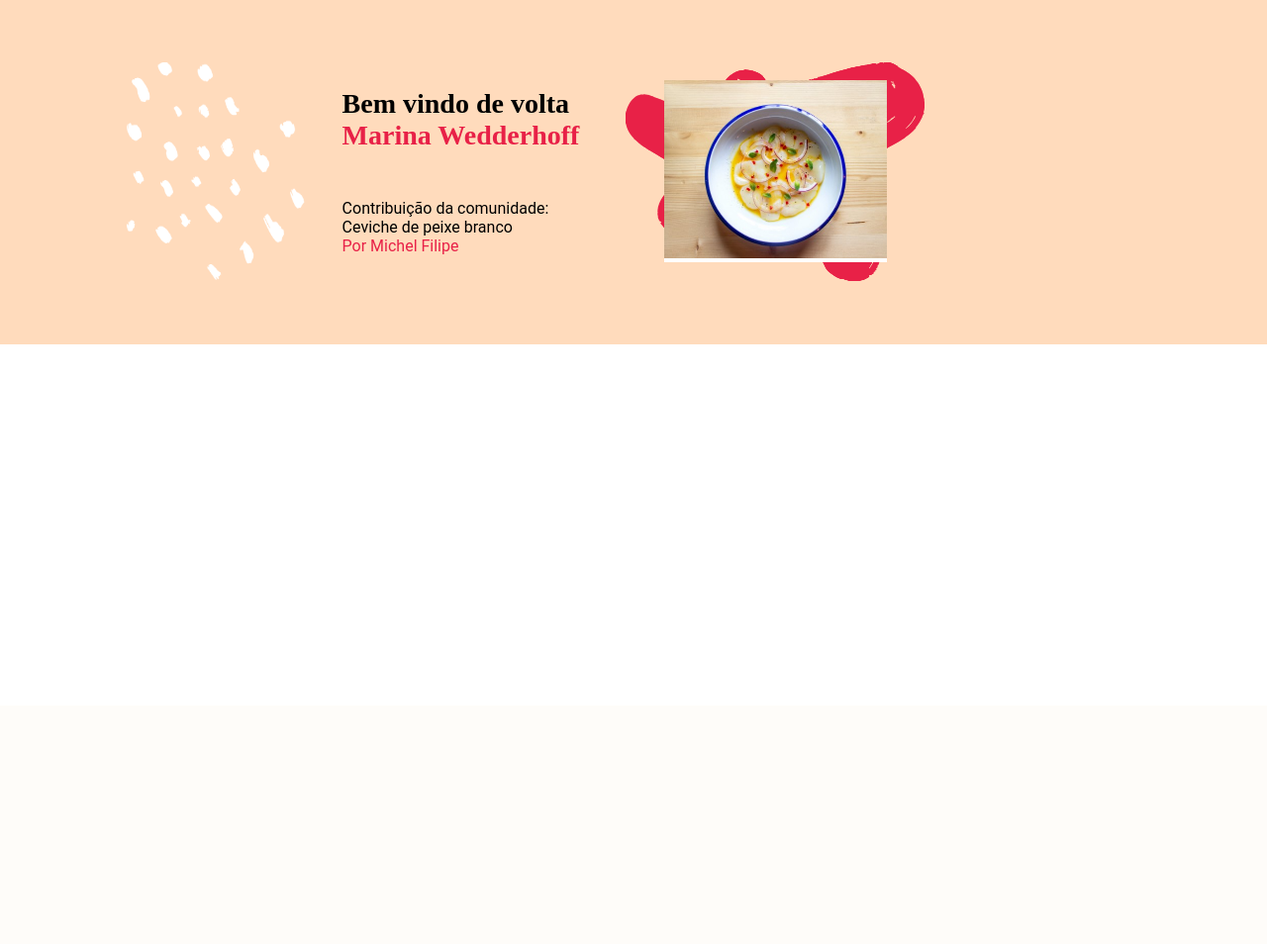
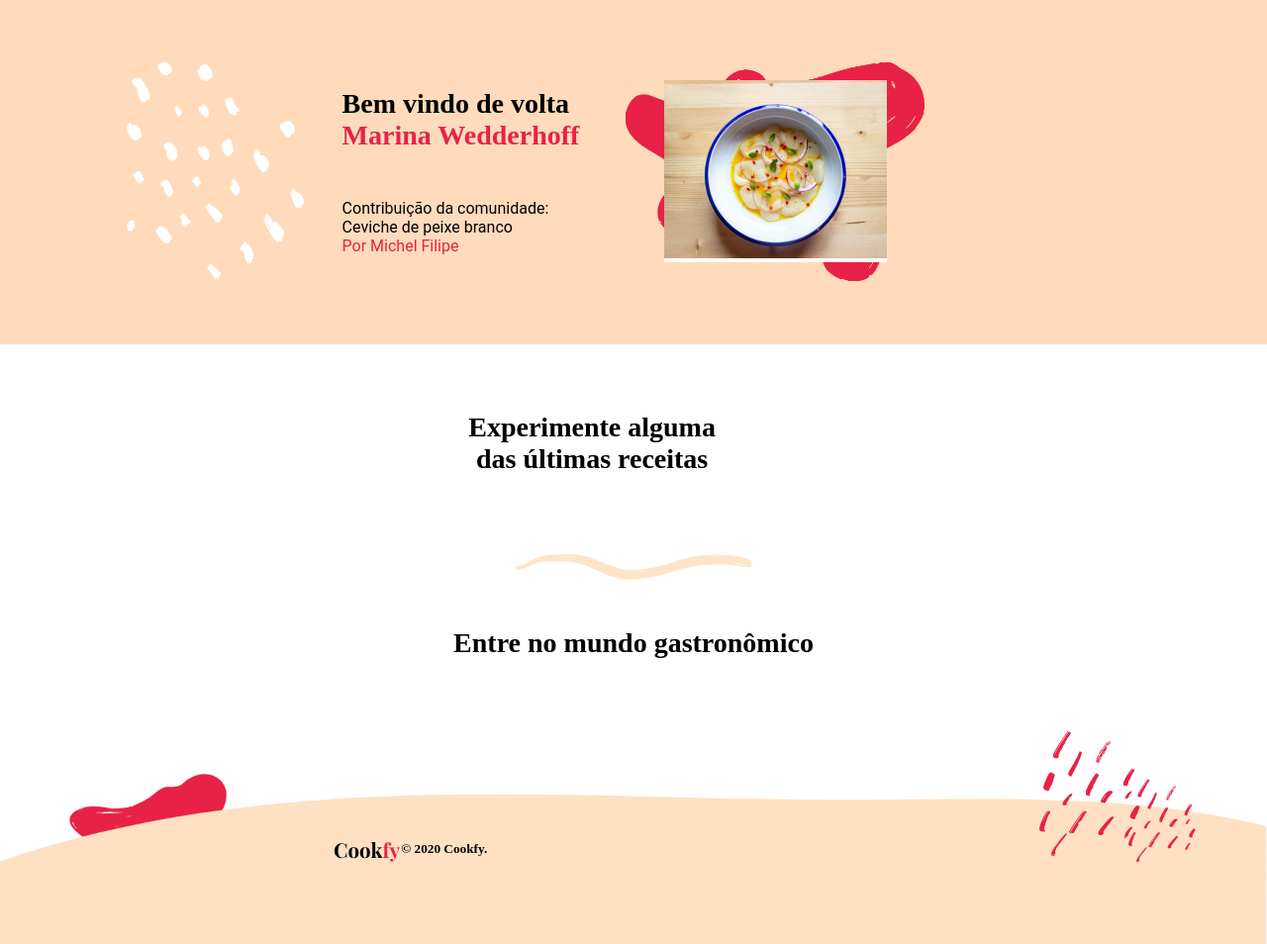
Before and after one commit to daniso123/CELERO, a PHP site: page / in a window 1280 px wide. Shown: the part 87-1041 px from the top of the page at 99% size. Before the commit the page ends 435 px from the top, so only its background shows below. Run offline with PHP 8.4, Linux system fonts and the light colour scheme.

Commit message:
Creating menu scope

```diff
--- a/Desafio-celero/css/index.css
+++ b/Desafio-celero/css/index.css
@@ -21,7 +21,7 @@
 }
 
 
-/*--------------HEADER-------------------*/
+/**********************HEADER******************/
 
 #header,
 #main {
@@ -74,7 +74,7 @@
 }
 
 
-/* ---------------------------------- MAIN ----------------------------------*/
+/* ********************** MAIN **************************/
 
 #main {
     padding-top: 4rem;
@@ -155,3 +155,84 @@
     background-color: white;
     text-decoration: none;
 }
+
+/************************ARTICLE*************************/
+
+#latest-recipes {
+    padding: 4rem;
+
+}
+
+#latest-recipes h1{
+    text-align: center;
+    width: 272px;
+    height: 80px;
+    margin: 4.5px 1px 0 270.1px;
+
+
+}
+
+#decoration-between-sections{
+    display: flex;
+    justify-content: center;
+    align-items: center;
+}
+
+/* ************************ FOOTER******************************/
+#footer {
+    background-image: url(../img/Rodapé@2x.png);
+    background-repeat: no-repeat;
+    background-size: cover;
+    min-height: 122px;
+    padding: 5rem;
+    position: relative;
+}
+
+.footer {
+    display: flex;
+    justify-content: space-around;
+}
+
+.footer-left{
+    display: flex;
+    align-items: center;
+}
+
+
+.footer-right{
+    display: flex;
+    align-items: center;
+}
+
+.footer-right a{
+    color: white;
+    transition: 400ms;
+    font-size: 2rem;
+    margin: 1rem;
+}
+
+.footer-right a:hover{
+    color: var(--active-link-color);
+    transition: 400ms;
+}
+.Icon {
+    width: 14.5px;
+    height: 14.5px;
+    margin: 0 17.5px 0 0;
+    background-color: var(--white);
+  }
+
+#footer-decoration{
+    position: absolute;
+    bottom: 46%;
+    right: 10%
+}
+
+/* *************************** SECTION *****************************/
+#filter-recipes {
+    padding: 3rem;
+}
+
+#filter-recipes h1{
+    text-align: center;
+}
--- a/Desafio-celero/index.html
+++ b/Desafio-celero/index.html
@@ -37,17 +37,40 @@
             </div>
             <div id="main-right">
                 <a href="#"> <img class="prato-main" src="img/ceviche.jpg" alt="Foto de um prato de Ceviche">
-                    <div id="link-main">
-                        <img onmouseover=" showDescription ()" src="img/Seta_direita@2x.png" alt=""> Ver foto
-                    </div>
+
                 </a>
             </div>
         </div>
     </main>
+    <article id="latest-recipes" class="container-grid">
+        <h1 class="h1"> Experimente alguma das últimas receitas</h1>
+    </article>
+    <div id="decoration-between-sections">
+        <img  src="img/Elemento_5@3x.png" alt="">
+    </div>
+    <section id="filter-recipes" class="container-grid">
+        <h1 class="h1"> Entre no mundo gastronômico</h1>
+    </section>
+    <footer id="footer">
+        <img id="footer-decoration" src="img/Rodapé_elemento_2@2x.png" alt="">
+        <div class="footer container-grid">
+            <div class="footer-left">
+                <img src="img/Logo_Cookfy.png" alt="Logo do site Cookfy">
+                <h5> &copy; 2020 Cookfy.</h5>
+            </div>
+            <div class="footer-right">
+
+                <a href="#" id="social-media" > <i class="fab fa-facebook-square"></i></a>
+                <a href="#" id="social-media" > <i class="fab fa-instagram"></i> </a>
+                <a href="#" id="social-media" > <i class="fab fa-twitter"></i> </a>
+                <a href="#" id="social-media" > <i class="fab fa-linkedin"></i> </a>
+                <a href="#" id="social-media" > <i class="fab fa-pinterest"> </i></a>
+            </div>
+        </div>
+
+    </footer>
 
 
-
-    </div>
 
 </body>
 
```
Also changed, not shown: Desafio-celero/menu.js (added).
